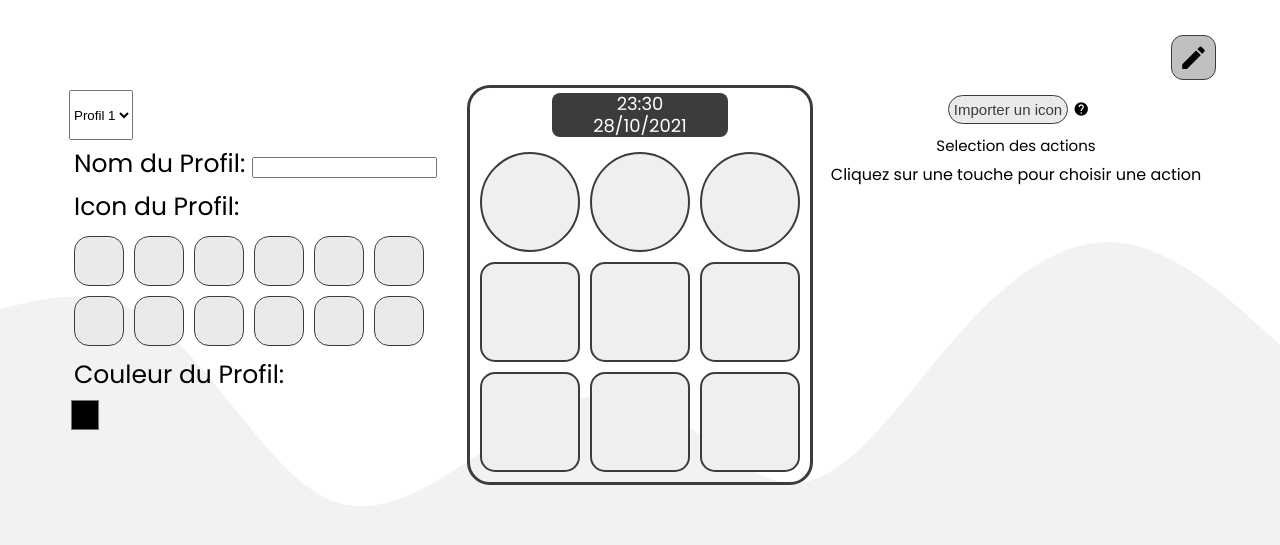
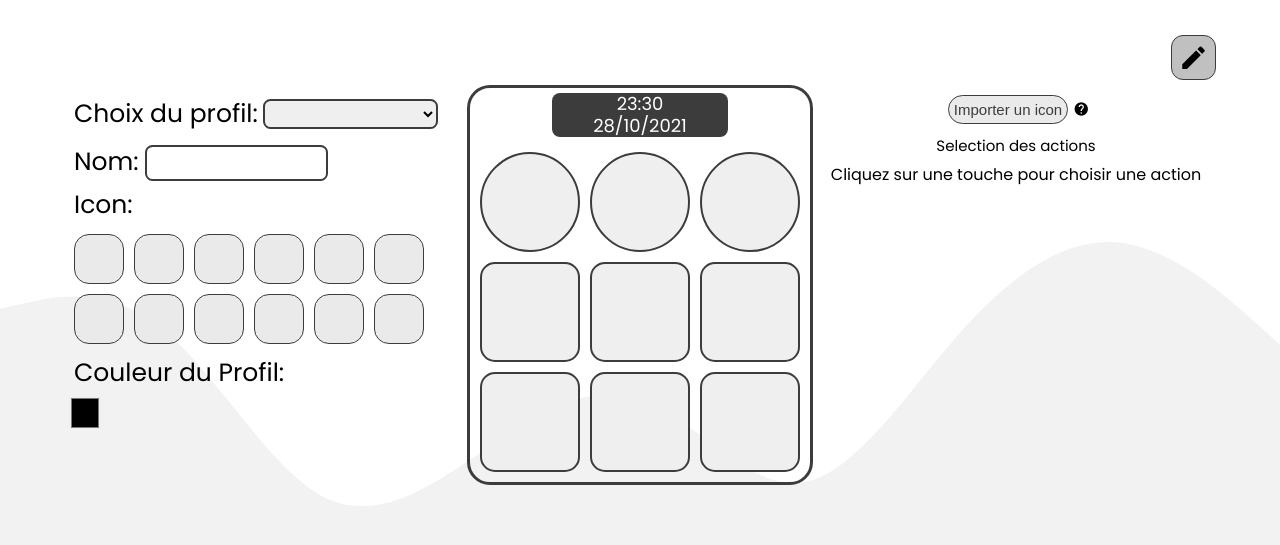
Before and after one commit to xmow49/MacroPad-Software, an Electron app: page src/windows/main/main.html in a window 1280 px wide. Both pictures are taken after a click on the button 1193 px from the left and 162 px from the top of the page. Shown: the part 105-650 px from the top of the page. Drawn offline with Linux system fonts and the light colour scheme; no server answers.

Commit message:
profile name selector

```diff
--- a/src/windows/main/editProfile.js
+++ b/src/windows/main/editProfile.js
@@ -23,6 +23,7 @@ disableMacropadButtons(true);
 
 function editProfilePopup() { //when edit profile button is clicked
     //updateEditGUI();
+    updateProfileGui();
     if (profileEditorEnabled) {
         //disable the profile editor
         profileEditorEnabled = false;
@@ -98,11 +99,50 @@ function getActionValue(type) {
     return -1;
 }
 
+
+//------------------------- Profile Name ---------------------------------
+
 function saveProfileName() {
     var currentProfile = document.getElementById("profile-editor-selector").value;
-    saveToConfig("profiles." + currentProfile + ".name", document.getElementById("profile-name").value);
+    var profileName = document.getElementById("profile-name").value;
+    if (profileName.length == 0) {
+        profileName = "Profil " + (parseInt(currentProfile) + 1);
+    }
+    saveToConfig("profiles." + currentProfile + ".name", profileName);
+    updateProfileGui();
+}
 
+
+
+function changeProfile() {
+    currentEncoderEdit = -1;
+    currentKeyEdit = -1;
+    clearEditButton();
+    updateProfileGui();
 }
+
+function updateProfileGui() {
+    var input = document.getElementById("profile-name");
+    var currentProfile = document.getElementById("profile-editor-selector").value;
+    var profileName = readFromConfig("profiles." + currentProfile + ".name");
+    if (profileName == null) {
+        profileName = "Profil " + (parseInt(currentProfile) + 1);
+    }
+    input.value = profileName
+
+    for (var i = 0; i < 6; i++) {
+        var profileName = readFromConfig("profiles." + i + ".name");
+        if (profileName == null) {
+            profileName = "Profil " + (parseInt(i) + 1);
+        }
+        document.getElementById('profile-editor-selector').getElementsByTagName('option')[i].innerHTML = profileName;
+    }
+}
+
+
+
+
+//-------------------------  ---------------------------------
 
 function editEncoderBtn(newEncoderId) { //when a edit encoder button is clicked
     currentKeyEdit = -1; //disable edit on key
@@ -305,12 +345,7 @@ function updateEditGUI(type, id) { //update the gui when an encoder or key chang
 
 }
 
-function updateProfileGui() {
-    var input = document.getElementById("profile-name");
-    var currentProfile = document.getElementById("profile-editor-selector").value;
-    input.value = readFromConfig("profiles." + currentProfile + ".name");
 
-}
 
 
 function displayAllSoundSoftwaresInSelector() {
--- a/src/windows/main/main.html
+++ b/src/windows/main/main.html
@@ -60,7 +60,8 @@
 
             <div id="left" class="popup profile-editor disable">
                 <div id="profile-editor-actions">
-                    <select onchange="updateProfileGui();" name="" id="profile-editor-selector">
+                    <h3>Choix du profil: </h3>
+                    <select onchange="changeProfile();" name="" id="profile-editor-selector">
                         <option value="0">Profil 1</option select>
                         <option value="1">Profil 2</option>
                         <option value="2">Profil 3</option>
@@ -74,8 +75,8 @@
                 </div>
 
 
-                <h3>Nom du Profil: <input type="text" id="profile-name" onfocusout="saveProfileName();" maxlength="10"></h3>
-                <h3>Icon du Profil:</h3>
+                <h3>Nom: <input type="text" id="profile-name" onfocusout="saveProfileName();" maxlength="10"></h3>
+                <h3>Icon:</h3>
                 <div id="icon-grid">
                     <button class="profile-icon"></button>
                     <button class="profile-icon"></button>
@@ -171,6 +172,10 @@
                         <label><input type="radio" name="key-action-type" value="0"><span class="mdi mdi-keyboard"></span><span>Combinaison</span></label>
                         <label><input type="radio" name="key-action-type" value="1"><span class="mdi mdi-microsoft-windows"></span><span>Système</span></label>
                         <label><input type="radio" name="key-action-type" value="2"><span class="mdi mdi-midi"></span><span>Midi</span></label>
+                        <div class="action-help">
+                            <span class="mdi mdi-help-circle"></span>
+                            <span class="text-action-help">Choisisez un icon qui va apparaître sur le profile et le Marcopad</span>
+                        </div>
                     </div>
 
 
--- a/src/windows/main/profileEditor.css
+++ b/src/windows/main/profileEditor.css
@@ -58,7 +58,25 @@ input[type="color"]::-webkit-color-swatch-wrapper {
 
 #profile-editor-actions {
     display: flex;
-    height: 50px;
+    align-items: center;
+}
+
+#profile-editor-selector {
+    width: 175px;
+    height: 30px;
+    border: var(--font-master-color) solid 2px;
+    border-radius: calc(var(--border-radius-button) / 2);
+    font-family: var(--font-master);
+    font-size: var(--font-size-medium);
+}
+
+#profile-name {
+    width: 175px;
+    height: 30px;
+    border: var(--font-master-color) solid 2px;
+    border-radius: calc(var(--border-radius-button) / 2);
+    font-family: var(--font-master);
+    font-size: var(--font-size-medium);
 }
 
 
```
